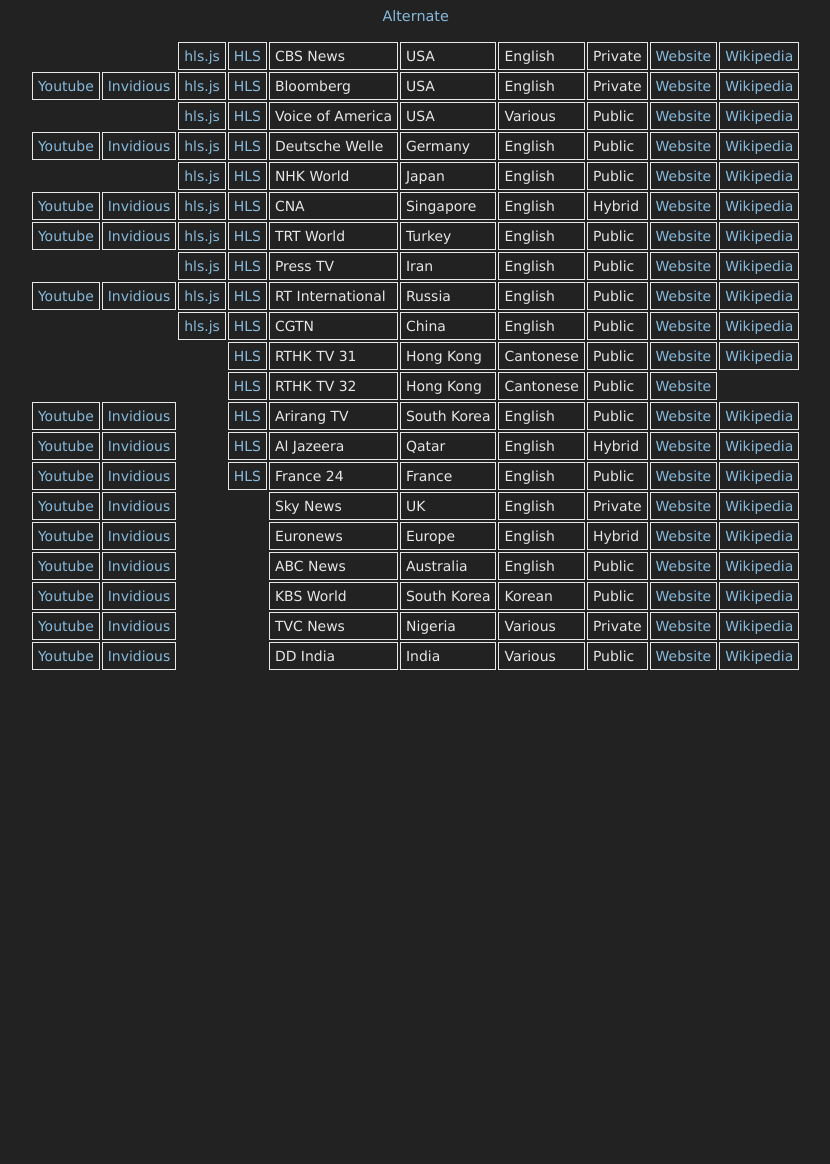
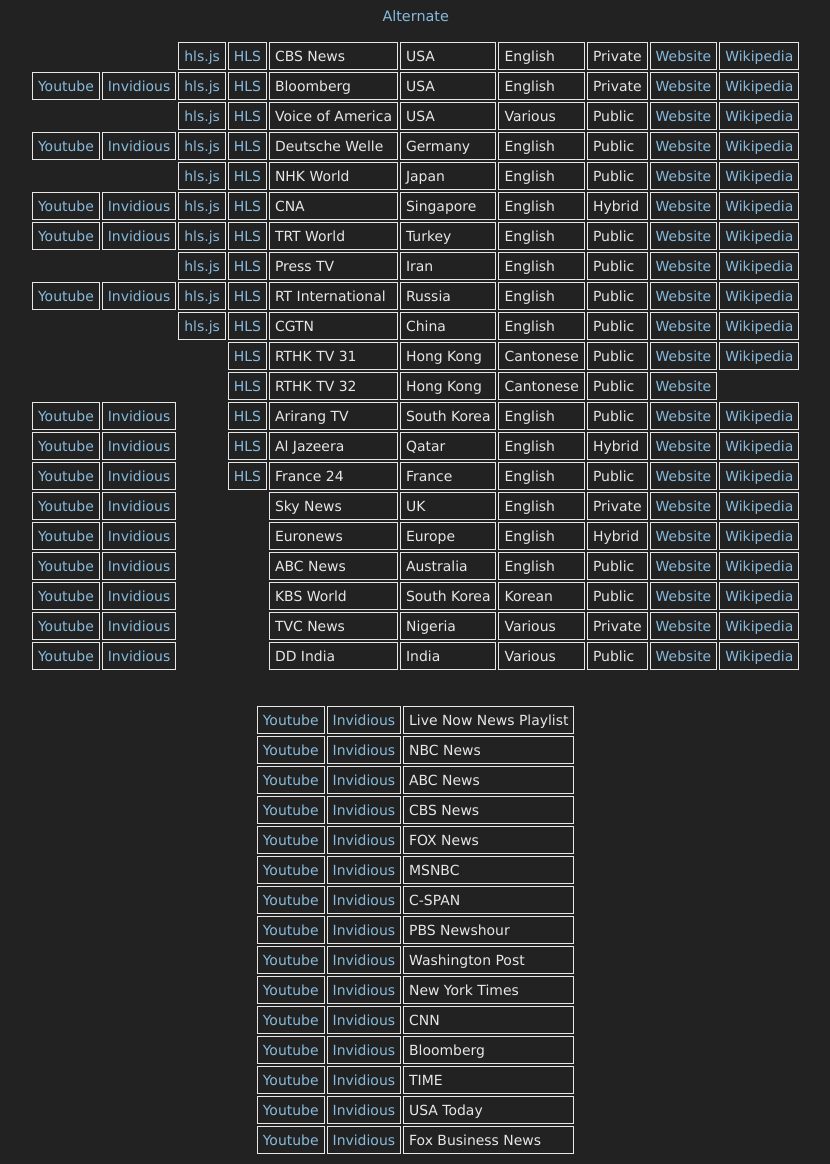
Before and after one commit to danburd/danburd.github.io, a Jekyll site: the page tvnews.html, which Jekyll copies as it is, in a window 1280 px wide. Shown: the whole page, without its empty margins (226-1056 px from the left). Built offline with Jekyll 4.4.1, drawn with Linux system fonts in a browser that asks for light colours; before the commit the page ends 900 px from its top, so only the background shows below that.

Commit message:
Added table of US-based Youtube news accounts

```diff
--- a/tvnews.html
+++ b/tvnews.html
@@ -277,5 +277,90 @@
   </tr>
 -->
 
+<br>
+<br>
+<table>
+  <tr>
+    <td><a href="https://www.youtube.com/playlist?list=PL3ZQ5CpNulQmA2Tegc98c0XXJTzuKb0wS">Youtube</a></td>
+    <td><a href="https://invidio.us/playlist?list=PL3ZQ5CpNulQmA2Tegc98c0XXJTzuKb0wS">Invidious</a></td>
+    <td>Live Now News Playlist</a></td>
+  </tr>
+  <tr>
+    <td><a href="https://www.youtube.com/c/NBCNews/live">Youtube</a></td>
+    <td><a href="https://invidio.us/c/NBCNews/live">Invidious</a></td>
+    <td>NBC News</td>
+  </tr>
+  <tr>
+    <td><a href="https://www.youtube.com/c/ABCNews/live">Youtube</a></td>
+    <td><a href="https://invidio.us/c/ABCNews/live">Invidious</a></td>
+    <td>ABC News</td>
+  </tr>
+  <tr>
+    <td><a href="https://www.youtube.com/c/CBSNews/live">Youtube</a></td>
+    <td><a href="https://invidio.us/c/CBSNews/live">Invidious</a></td>
+    <td>CBS News</td>
+  </tr>
+  <tr>
+    <td><a href="https://www.youtube.com/c/FOXNews/live">Youtube</a></td>
+    <td><a href="https://invidio.us/c/FOXNews/live">Invidious</a></td>
+    <td>FOX News</td>
+  </tr>
+  <tr>
+    <td><a href="https://www.youtube.com/c/msnbc/live">Youtube</a></td>
+    <td><a href="https://invidio.us/c/msnbc/live">Invidious</a></td>
+    <td>MSNBC</td>
+  </tr>
+  <tr>
+    <td><a href="https://www.youtube.com/c/cspan/live">Youtube</a></td>
+    <td><a href="https://invidio.us/c/cspan/live">Invidious</a></td>
+    <td>C-SPAN</td>
+  </tr>
+  <tr>
+    <td><a href="https://www.youtube.com/c/PBSNewshour/live">Youtube</a></td>
+    <td><a href="https://invidio.us/c/PBSNewshour/live">Invidious</a></td>
+    <td>PBS Newshour</td>
+  </tr>
+  <tr>
+    <td><a href="https://www.youtube.com/c/washingtonpost/live">Youtube</a></td>
+    <td><a href="https://invidio.us/c/washingtonpost/live">Invidious</a></td>
+    <td>Washington Post</td>
+  </tr>
+  <tr>
+    <td><a href="https://www.youtube.com/channel/UCqnbDFdCpuN8CMEg0VuEBqA/live">Youtube</a></td>
+    <td><a href="https://invidio.us/channel/UCqnbDFdCpuN8CMEg0VuEBqA/live">Invidious</a></td>
+    <td>New York Times</td>
+  </tr>
+  <tr>
+    <td><a href="https://www.youtube.com/channel/UCupvZG-5ko_eiXAupbDfxWw/live">Youtube</a></td>
+    <td><a href="https://invidio.us/channel/UCupvZG-5ko_eiXAupbDfxWw/live">Invidious</a></td>
+    <td>CNN</td>
+  </tr>
+  <tr>
+    <td><a href="https://www.youtube.com/channel/UCUMZ7gohGI9HcU9VNsr2FJQ/live">Youtube</a></td>
+    <td><a href="https://invidio.us/channel/UCUMZ7gohGI9HcU9VNsr2FJQ/live">Invidious</a></td>
+    <td>Bloomberg</td>
+  </tr>
+  <tr>
+    <td><a href="https://www.youtube.com/channel/UC8Su5vZCXWRag13H53zWVwA/live">Youtube</a></td>
+    <td><a href="https://invidio.us/channel/UC8Su5vZCXWRag13H53zWVwA/live">Invidious</a></td>
+    <td>TIME</td>
+  </tr>
+  <tr>
+    <td><a href="https://www.youtube.com/channel/UCP6HGa63sBC7-KHtkme-p-g/live">Youtube</a></td>
+    <td><a href="https://invidio.us/channel/UCP6HGa63sBC7-KHtkme-p-g/live">Invidious</a></td>
+    <td>USA Today</td>
+  </tr>
+  <tr>
+    <td><a href="https://www.youtube.com/channel/UCCXoCcu9Rp7NPbTzIvogpZg/live">Youtube</a></td>
+    <td><a href="https://invidio.us/channel/UCCXoCcu9Rp7NPbTzIvogpZg/live">Invidious</a></td>
+    <td>Fox Business News</td>
+  </tr><!--
+  <tr>
+    <td><a href="">Youtube</a></td>
+    <td><a href="">Invidious</a></td>
+    <td></td>
+  </tr>-->
+</table>
+
 </body>
 </html>
```
